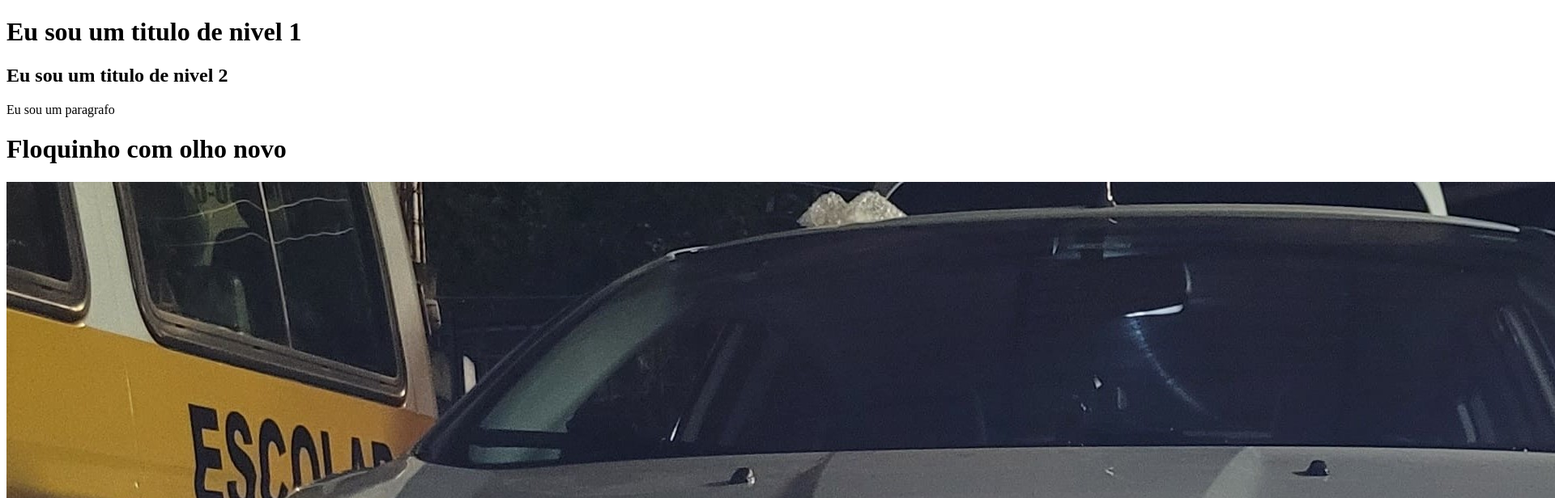
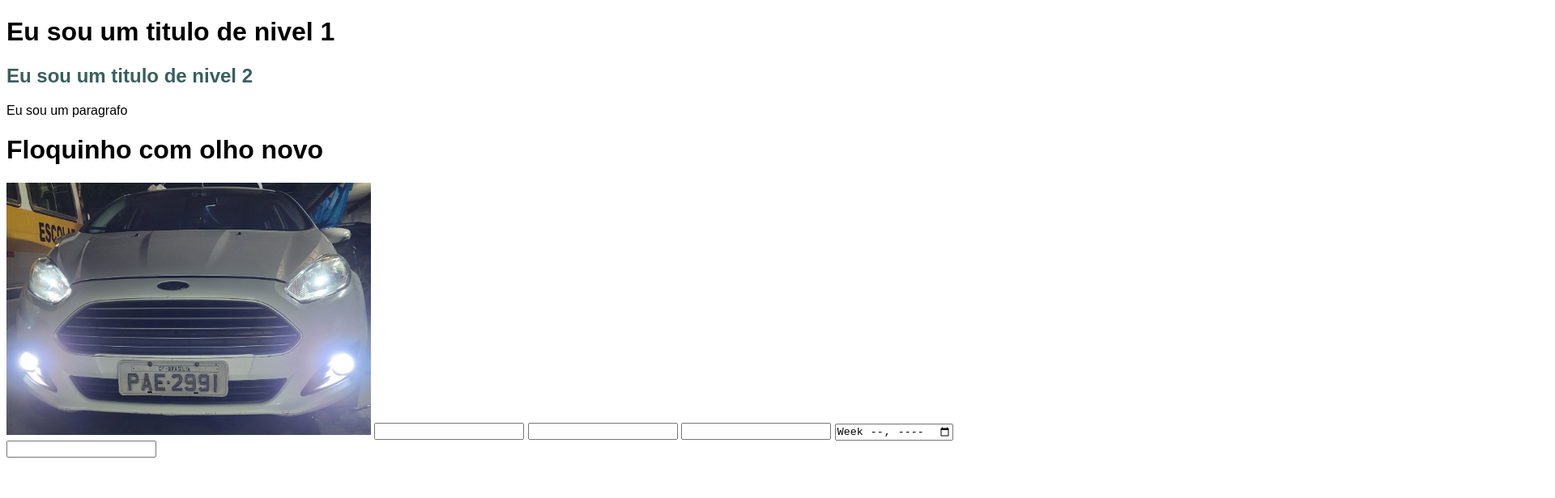
Before and after one commit to Sales16/programacao-web-ceub, a plain HTML site: page index.html in a window 1280 px wide. Shown: the top 616 px of the page at 81% size, 1920 px wide, since content can reach past the window. Drawn offline with Linux system fonts and the light colour scheme.

Commit message:
link css

```diff
--- a/index.html
+++ b/index.html
@@ -4,6 +4,7 @@
     <meta charset="UTF-8">
     <meta name="viewport" content="width=device-width, initial-scale=1.0">
     <title>Programação WEB - Ceub</title>
+    <link rel="stylesheet" href="style.css">
 </head>
 <body>
     <h1 class="teste">Eu sou um titulo de nivel 1</h1>
--- a/style.css
+++ b/style.css
@@ -1,13 +1,13 @@
-.teste{
+body {
     font-family: Arial, Helvetica, sans-serif;
 }
 .img {
     align-items: center;
     text-align: center;
-    max-width: 100px;
-    max-height: 100px;
+    max-width: 450px;
+    max-height: 450px;
 }
 
 .cor {
-    color: aqua;
+    color: rgb(56, 95, 95);
 }
```
